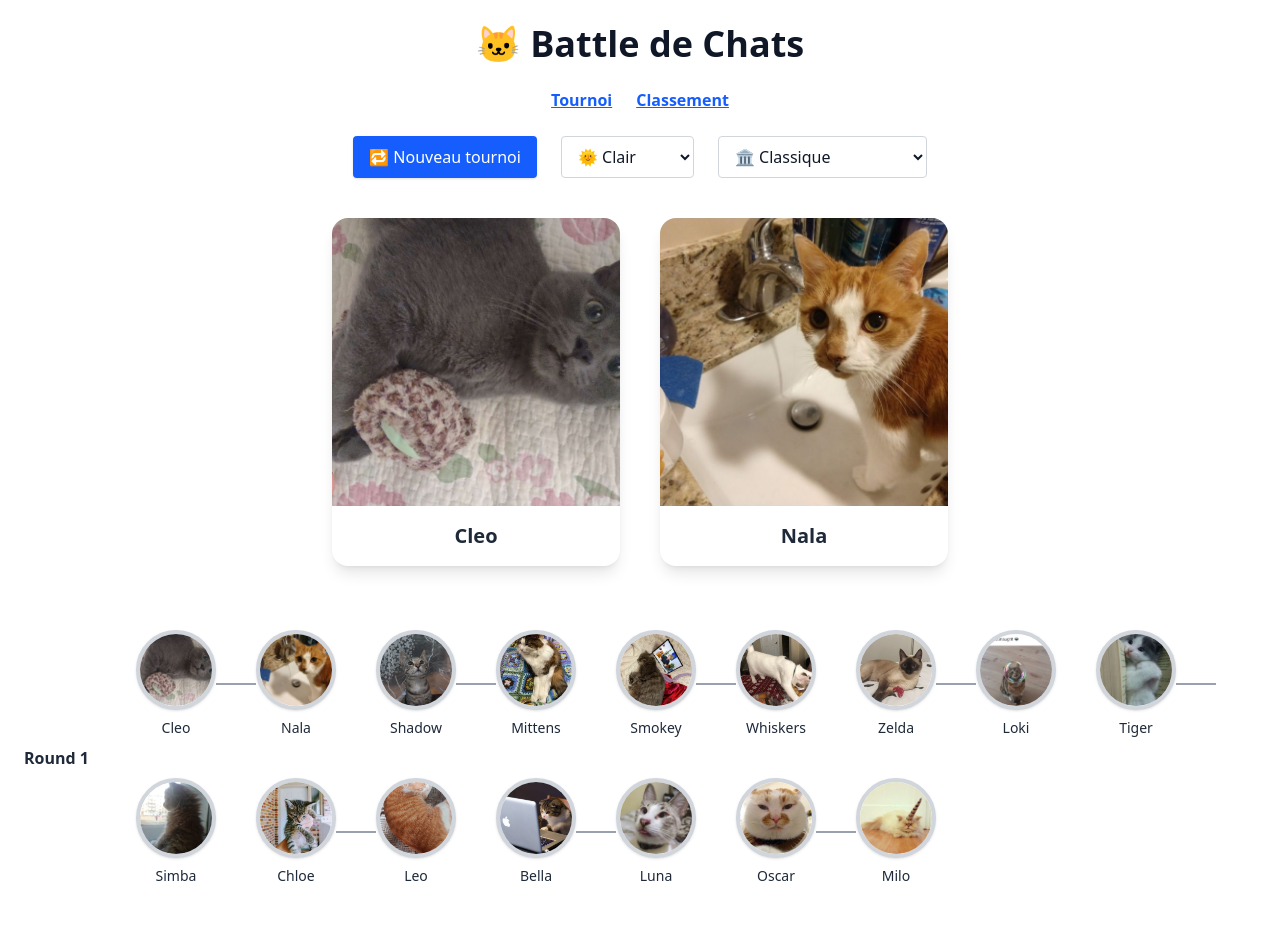
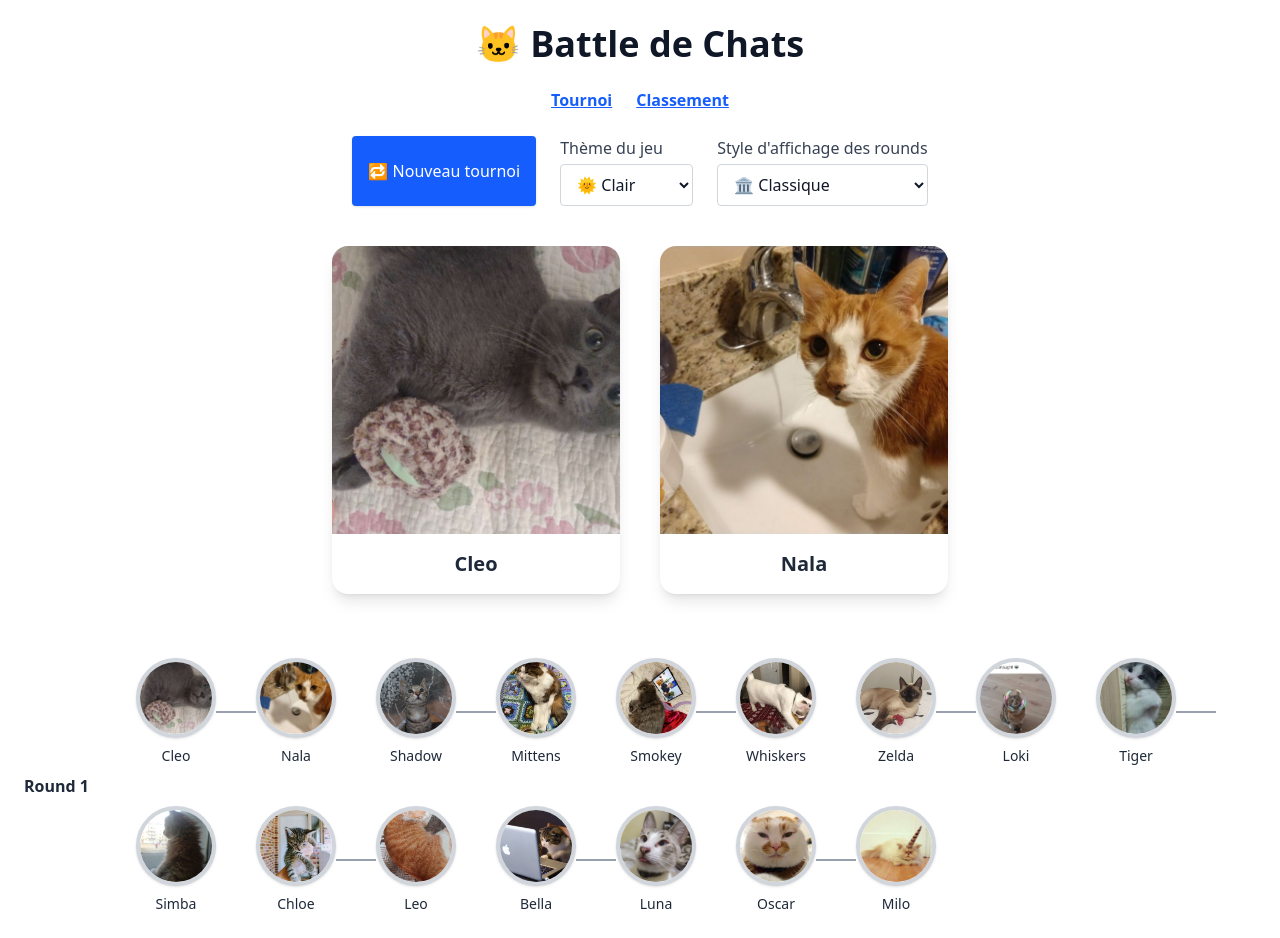
Before and after one commit to Ayatooo/cat-battle, a React (Vite) app: page / in a window 1280 px wide. Before the commit the page ends 910 px from the top, so only its background shows below. Built offline with nearby package versions, Linux system fonts and the light colour scheme.

Commit message:
:zap: Add label on select

```diff
--- a/src/App.jsx
+++ b/src/App.jsx
@@ -150,7 +150,17 @@ export function App() {
                     🔁 Nouveau tournoi
                   </button>
 
+                  <div className="flex flex-col">
+                    <label
+                      htmlFor="theme-select"
+                      className={`text-s mb-1 ${
+                        theme === "dark" ? "text-white" : "text-gray-700"
+                      }`}
+                    >
+                      Thème du jeu
+                    </label>
                     <select
+                      id="theme-select"
                       value={theme}
                       onChange={(e) => setTheme(e.target.value)}
                       className={`px-3 py-2 rounded border ${
@@ -163,8 +173,19 @@ export function App() {
                       <option value="dark">🌚 Sombre</option>
                       <option value="pixel">🕹️ Pixel Art</option>
                     </select>
+                  </div>
 
+                  <div className="flex flex-col">
+                    <label
+                      htmlFor="style-select"
+                      className={`text-s mb-1 ${
+                        theme === "dark" ? "text-white" : "text-gray-700"
+                      }`}
+                    >
+                      Style d'affichage des rounds
+                    </label>
                     <select
+                      id="style-select"
                       value={style}
                       onChange={(e) => setStyle(e.target.value)}
                       className={`px-3 py-2 rounded border ${
@@ -179,6 +200,7 @@ export function App() {
                         🔄 Circulaire (bientôt)
                       </option>
                     </select>
+                  </div>
                 </div>
 
                 {catWinner ? (
```
Lines whose indentation alone changed are shown as unchanged.
